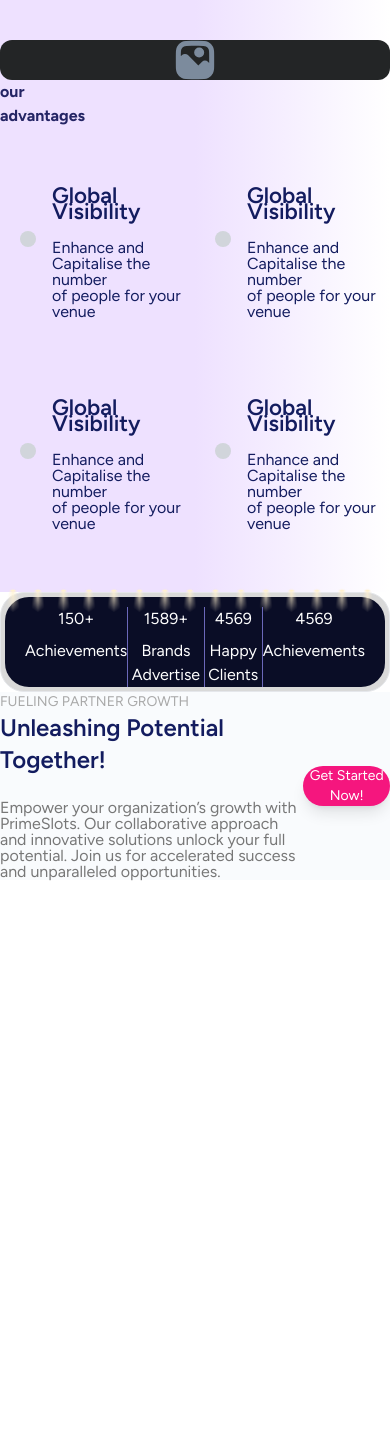
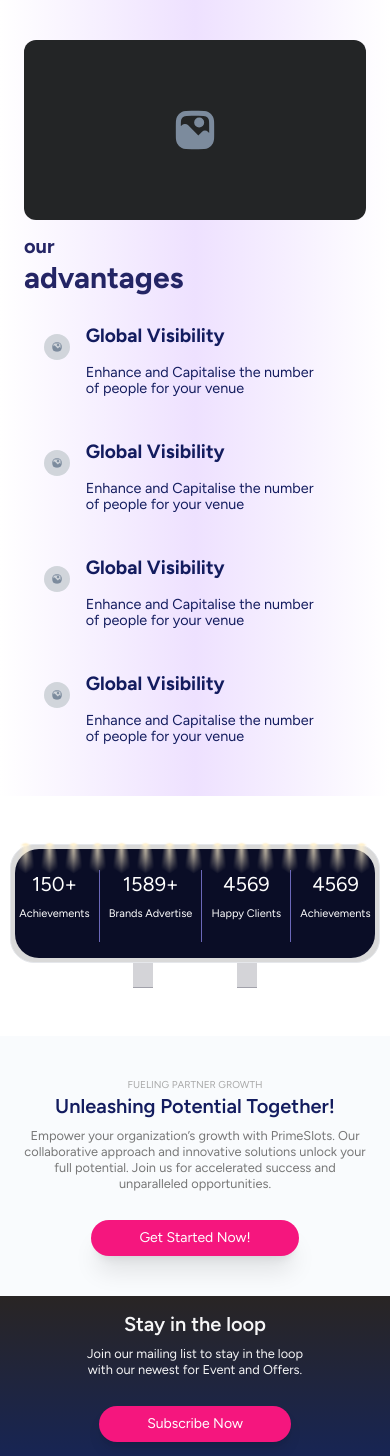
Before and after one commit to Ashu123falle/PrimeSlots, a Next.js app: page /LandingPage in a window 390 px wide. Before the commit the page ends 881 px from the top, so only its background shows below. Built offline with nearby package versions, Linux system fonts and the light colour scheme.

Commit message:
new component added in landingpage & full responsive done

```diff
--- a/pages/LandingPage/LightBox/index.js
+++ b/pages/LandingPage/LightBox/index.js
@@ -5,52 +5,57 @@ import light from '@/pages/assets/light.png'
 const LightBox = () => {
     return (
         <>
-            <div className='main bg-gradient-to-r to-[#ffffff] sm:h-[280px] md:h-[350px] flex justify-center items-center'>
-                <div className='border p-1 rounded-3xl bg-[#D9D9D9] sm:w-[92%] md:w-[85%] lg:w-[80%] xl:w-[70%]'>
+            <div className='main bg-[#FFF] h-[240px] sm:h-[280px] md:h-[350px] flex flex-col justify-center items-center'>
+                <div className='border p-1 rounded-3xl bg-[#D9D9D9] w-[95%] sm:w-[92%] md:w-[85%] lg:w-[80%] xl:w-[70%]'>
                     <div className='rounded-3xl bg-[#0A0D26]'>
-                        <div className="lights grid grid-flow-col">
-                            <Image src={light} className='w-[70%] mt-[-12px]' />
-                            <Image src={light} className='w-[70%] mt-[-12px]' />
-                            <Image src={light} className='w-[70%] mt-[-12px]' />
-                            <Image src={light} className='w-[70%] mt-[-12px]' />
-                            <Image src={light} className='w-[70%] mt-[-12px]' />
-                            <Image src={light} className='w-[70%] mt-[-12px]' />
-                            <Image src={light} className='w-[70%] mt-[-12px]' />
-                            <Image src={light} className='w-[70%] mt-[-12px]' />
-                            <Image src={light} className='w-[70%] mt-[-12px]' />
-                            <Image src={light} className='w-[70%] mt-[-12px]' />
-                            <Image src={light} className='w-[70%] mt-[-12px]' />
-                            <Image src={light} className='w-[70%] mt-[-12px]' />
-                            <Image src={light} className='w-[70%] mt-[-12px]' />
-                            <Image src={light} className='w-[70%] mt-[-12px]' />
-                            <Image src={light} className='w-[70%] mt-[-12px]' />
+                        <div className="lights grid grid-flow-col sm:pl-4">
+                            <Image src={light} className='sm:w-[70%] mt-[-12px]' />
+                            <Image src={light} className='sm:w-[70%] mt-[-12px]' />
+                            <Image src={light} className='sm:w-[70%] mt-[-12px]' />
+                            <Image src={light} className='sm:w-[70%] mt-[-12px]' />
+                            <Image src={light} className='sm:w-[70%] mt-[-12px]' />
+                            <Image src={light} className='sm:w-[70%] mt-[-12px]' />
+                            <Image src={light} className='sm:w-[70%] mt-[-12px]' />
+                            <Image src={light} className='sm:w-[70%] mt-[-12px]' />
+                            <Image src={light} className='sm:w-[70%] mt-[-12px]' />
+                            <Image src={light} className='sm:w-[70%] mt-[-12px]' />
+                            <Image src={light} className='sm:w-[70%] mt-[-12px]' />
+                            <Image src={light} className='sm:w-[70%] mt-[-12px]' />
+                            <Image src={light} className='sm:w-[70%] mt-[-12px]' />
+                            <Image src={light} className='sm:w-[70%] mt-[-12px]' />
+                            <Image src={light} className='sm:w-[70%] mt-[-12px]' />
                         </div>
 
-                        <div className="content mt-[-10px] text-center px-5 text-[#FFF] grid grid-flow-col justify-around sm:pb-8 md:pb-12 lg:pb-16">
+                        <div className="content mt-[-10px] text-center sm:px-5 text-[#FFF] grid grid-flow-col justify-around pb-4 sm:pb-8 md:pb-12 lg:pb-16">
                             <div className='space-y-2 pb-5'>
-                                <h1 className='sm:text-2xl md:text-3xl lg:text-4xl'>150+</h1>
-                                <p>Achievements</p>
+                                <h1 className='text-xl sm:text-2xl md:text-3xl lg:text-4xl'>150+</h1>
+                                <p className='sm:text-[16px] text-[11px]'>Achievements</p>
                             </div>
                             <span className='w-[1px] bg-[#6B68B9]'></span>
 
                             <div className='space-y-2'>
-                                <h1 className='sm:text-2xl md:text-3xl lg:text-4xl'>1589+</h1>
-                                <p>Brands Advertise</p>
+                                <h1 className='text-xl sm:text-2xl md:text-3xl lg:text-4xl'>1589+</h1>
+                                <p className='sm:text-[16px] text-[11px]'>Brands Advertise</p>
                             </div>
                             <span className='w-[1px] bg-[#6B68B9]'></span>
 
                             <div className='space-y-2'>
-                                <h1 className='sm:text-2xl md:text-3xl lg:text-4xl'>4569</h1>
-                                <p>Happy Clients</p>
+                                <h1 className='text-xl sm:text-2xl md:text-3xl lg:text-4xl'>4569</h1>
+                                <p className='sm:text-[16px] text-[11px]'>Happy Clients</p>
                             </div>
                             <span className='w-[1px] bg-[#6B68B9]'></span>
 
                             <div className='space-y-2'>
-                                <h1 className='sm:text-2xl md:text-3xl lg:text-4xl'>4569</h1>
-                                <p>Achievements</p>
+                                <h1 className='text-xl sm:text-2xl md:text-3xl lg:text-4xl'>4569</h1>
+                                <p className='sm:text-[16px] text-[11px]'>Achievements</p>
                             </div>
                         </div>
                     </div>
+                </div>
+
+                <div className='flex justify-evenly px-10 sm:px-28 w-[95%] sm:w-[92%] md:w-[85%] lg:w-[80%] xl:w-[70%]'>
+                    <div class="w-5 h-[25px] sm:h-[30px] md:h-[34px] lg:h-[38px]  xl:h-[42px] bg-zinc-300 border-b border-zinc-400"></div>
+                    <div class="w-5 h-[25px] sm:h-[30px] md:h-[34px] lg:h-[38px]  xl:h-[42px] bg-zinc-300 border-b border-zinc-400"></div>
                 </div>
             </div>
         </>
--- a/pages/LandingPage/OurAdvantage/index.js
+++ b/pages/LandingPage/OurAdvantage/index.js
@@ -5,48 +5,51 @@ import blankphoto from '@/pages/assets/photoFill.svg'
 const OurAdvantage = () => {
     return (
         <>
-            <div className="main bg-gradient-to-r from-[#EEE1FF] via-[#EEE1FF] to-[#FFFFFF] sm:px-8 md:px-14 lg:px-24 xl:px-40  py-10 sm:space-y-2 md:space-y-6">
+            <div className="px-6 grid grid-flow-row main bg-gradient-to-r from-[#EEE1FF00] via-[#EEE1FF] to-[#FFFFFF] sm:px-8 md:px-14 lg:px-24 xl:px-40  py-10 sm:space-y-2 md:space-y-6">
 
-                <div className='sm:h-[220px] md:h-[240px] lg:h-[300px] bg-[#232526] flex justify-center items-center rounded-xl'>
+                <div className='h-[180px] sm:h-[220px] md:h-[240px] lg:h-[300px] bg-[#232526] flex justify-center items-center rounded-xl'>
                     <Image src={blankphoto} className='' />
                 </div>
 
-                <div className="">
+
+                {/* content  */}
+                <div className="mt-3">
                     <div className=''>
-                        <span className='text-[#242565] sm:text-3xl md:text-4xl font-bold'>our</span>
-                        <h1 className='sm:text-5xl md:text-6xl text-[#242565] font-bold'>advantages</h1>
+                        <span className='text-[#242565] text-xl sm:text-3xl md:text-4xl font-bold'>our</span>
+                        <h1 className='text-3xl sm:text-5xl md:text-6xl text-[#242565] font-bold'>advantages</h1>
                     </div>
 
-                    <div className='grid grid-cols-2 mt-10 gap-y-20 py-5'>
-                        <div className='flex items-center space-x-4 text-[#131C5F] pl-5'>
+
+                    <div className='mt-5 py-3 grid sm:grid-cols-2 sm:mt-10 sm:gap-y-20 gap-y-12 sm:py-5'>
+                        <div className='flex items-center space-x-4  text-[#131C5F] pl-5'>
                             <Image src={blankphoto} className='w-[8%] text-white bg-gray-300 p-2 rounded-full mt-[-30px]' />
                             <div className='leading-[1rem] space-y-5'>
-                                <h2 className='text-[1.4rem] font-semibold'>Global Visibility</h2>
-                                <p className='sm:text-[0.8rem] md:text-[1rem]'>Enhance and Capitalise the number <br /> of people for your venue</p>
+                                <h2 className='sm:text-[1.4rem] text-[1.2rem] font-bold'>Global Visibility</h2>
+                                <p className='text-[0.9rem] sm:text-[0.8rem] md:text-[1rem]'>Enhance and Capitalise the number <br /> of people for your venue</p>
                             </div>
                         </div>
 
                         <div className='flex items-center space-x-4 text-[#131C5F] pl-5'>
                             <Image src={blankphoto} className='w-[8%] text-white bg-gray-300 p-2 rounded-full mt-[-30px]' />
                             <div className='leading-[1rem] space-y-5'>
-                                <h2 className='text-[1.4rem] font-semibold'>Global Visibility</h2>
-                                <p className='sm:text-[0.8rem] md:text-[1rem]'>Enhance and Capitalise the number <br /> of people for your venue</p>
+                                <h2 className='sm:text-[1.4rem] text-[1.2rem] font-bold'>Global Visibility</h2>
+                                <p className='text-[0.9rem] sm:text-[0.8rem] md:text-[1rem]'>Enhance and Capitalise the number <br /> of people for your venue</p>
                             </div>
                         </div>
 
                         <div className='flex items-center space-x-4 text-[#131C5F] pl-5 '>
                             <Image src={blankphoto} className='w-[8%] text-white bg-gray-300 p-2 rounded-full mt-[-30px]' />
                             <div className='leading-[1rem] space-y-5'>
-                                <h2 className='text-[1.4rem] font-semibold'>Global Visibility</h2>
-                                <p className='sm:text-[0.8rem] md:text-[1rem]'>Enhance and Capitalise the number <br /> of people for your venue</p>
+                                <h2 className='sm:text-[1.4rem] text-[1.2rem] font-bold'>Global Visibility</h2>
+                                <p className='text-[0.9rem] sm:text-[0.8rem] md:text-[1rem]'>Enhance and Capitalise the number <br /> of people for your venue</p>
                             </div>
                         </div>
 
                         <div className='flex items-center space-x-4 text-[#131C5F] pl-5'>
                             <Image src={blankphoto} className='w-[8%] text-white bg-gray-300 p-2 rounded-full mt-[-30px]' />
                             <div className='leading-[1rem] space-y-5'>
-                                <h2 className='text-[1.4rem] font-semibold'>Global Visibility</h2>
-                                <p className='sm:text-[0.8rem] md:text-[1rem]'>Enhance and Capitalise the number <br /> of people for your venue</p>
+                                <h2 className='sm:text-[1.4rem] text-[1.2rem] font-bold'>Global Visibility</h2>
+                                <p className='text-[0.9rem] sm:text-[0.8rem] md:text-[1rem]'>Enhance and Capitalise the number <br /> of people for your venue</p>
                             </div>
                         </div>
                     </div>
--- /dev/null
+++ b/pages/LandingPage/StayLoop/index.js
@@ -0,0 +1,28 @@
+import React from 'react'
+
+const StayLoop = () => {
+    return (
+        <>
+            <div className="main h-[160px] sm:h-[160px] md:h-[180px] bg-gradient-to-b from-stone-800 to-blue-950 flex justify-center items-center">
+                <div className='xl:p-7 lg:p-5 xl:w-[75%] lg:w-[85%] md:w-[90%] sm:w-[92%] w-[90%] flex sm:flex-row flex-col justify-center items-center lg:space-x-10 sm:space-y-0 space-y-7'>
+
+                    <div className="content w-full">
+                        <div className='sm:space-y-5 space-y-2 sm:text-justify text-center'>
+                            <span>
+                                <h1 className='sm:text-2xl text-xl font-semibold text-[#F6F6F7]'>Stay in the loop</h1>
+                            </span>
+                            <p className='text-[#F5F5F6] leading-4 sm:mt-4 text-[0.8rem] sm:text-[0.8rem] md:text-[0.9rem]'>Join our mailing list to stay in the loop <br />with our newest for Event and Offers.</p>
+                        </div>
+                    </div>
+
+
+                    <div className="button sm:w-[50%] md:w-[80%] lg:w-full xl:w-full flex md:justify-center md:items-center sm:justify-end">
+                        <button className='text-sm px-12 py-2 lg:px-16 lg:py-3 md:px-12 md:py-3 sm:px-8 sm:py-3 bg-[#F5167E] text-[#FFF] rounded-full shadow-lg shadow-[rgba(61, 55, 241, 0.25)]'>Subscribe Now</button>
+                    </div>
+                </div>
+            </div>
+        </>
+    )
+}
+
+export default StayLoop
--- a/pages/LandingPage/Unleashing/index.js
+++ b/pages/LandingPage/Unleashing/index.js
@@ -3,21 +3,22 @@ import React from 'react'
 const Unleasing = () => {
     return (
         <>
-            <div className="main sm:h-[280px] md:h-[300px] bg-[#F9FBFD] flex justify-center items-center">
-                <div className='xl:p-7 lg:p-5 xl:w-[75%] lg:w-[85%] md:w-[90%] sm:w-[92%] flex justify-center items-center lg:space-x-10'>
+            <div className="main h-[260px] sm:h-[280px] md:h-[300px] bg-[#F9FBFD] flex justify-center items-center">
+                <div className=' xl:p-7 lg:p-5 xl:w-[75%] lg:w-[85%] md:w-[90%] sm:w-[92%] w-[90%] flex sm:flex-row flex-col justify-center items-center lg:space-x-10 sm:space-y-0 space-y-7'>
 
                     <div className="content w-full">
-                        <div className='space-y-6'>
+                        <div className='sm:space-y-6 space-y-2 sm:text-justify text-center'>
                             <span>
-                                <p className='text-sm text-[#A9A9A9]'>FUELING PARTNER GROWTH</p>
-                                <h1 className='text-2xl font-semibold text-[#131C5F]'>Unleashing Potential Together!</h1>
+                                <p className='sm:text-sm text-[10px] text-[#A9A9A9]'>FUELING PARTNER GROWTH</p>
+                                <h1 className='sm:text-2xl text-xl font-semibold text-[#131C5F]'>Unleashing Potential Together!</h1>
                             </span>
-                            <p className='text-[#777777] leading-4 mt-4 sm:text-[0.8rem] md:text-[0.9rem]'>Empower your organization’s growth with PrimeSlots. Our collaborative approach and innovative solutions unlock your full potential. Join us for accelerated success and unparalleled opportunities.</p>
+                            <p className='text-[#777777] leading-4 sm:mt-4 text-[0.8rem] sm:text-[0.8rem] md:text-[0.9rem]'>Empower your organization’s growth with PrimeSlots. Our collaborative approach and innovative solutions unlock your full potential. Join us for accelerated success and unparalleled opportunities.</p>
                         </div>
                     </div>
 
+
                     <div className="button sm:w-[50%] md:w-[80%] lg:w-full xl:w-full flex md:justify-center md:items-center sm:justify-end">
-                        <button className='text-sm lg:px-16 lg:py-3 md:px-12 md:py-3 sm:px-8 sm:py-3 bg-[#F5167E] text-[#FFF] rounded-full shadow-lg shadow-[rgba(61, 55, 241, 0.25)]'>Get Started Now!</button>
+                        <button className='text-sm px-12 py-2 lg:px-16 lg:py-3 md:px-12 md:py-3 sm:px-8 sm:py-3 bg-[#F5167E] text-[#FFF] rounded-full shadow-xl shadow-[rgba(61, 55, 241, 0.25)]'>Get Started Now!</button>
                     </div>
                 </div>
             </div>
--- a/pages/LandingPage/index.js
+++ b/pages/LandingPage/index.js
@@ -2,6 +2,7 @@ import React from 'react'
 import OurAdvantage from './OurAdvantage'
 import LightBox from './LightBox'
 import Unleasing from './Unleashing'
+import StayLoop from './StayLoop'
 
 const LandingPage = () => {
   return (
@@ -9,6 +10,7 @@ const LandingPage = () => {
     <OurAdvantage/>
     <LightBox/>
     <Unleasing/>
+    <StayLoop/>
     </>
   )
 }
```
